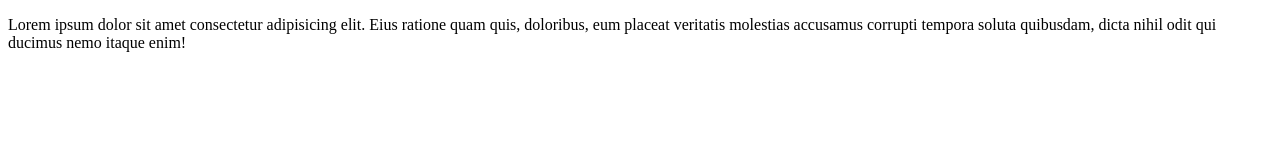
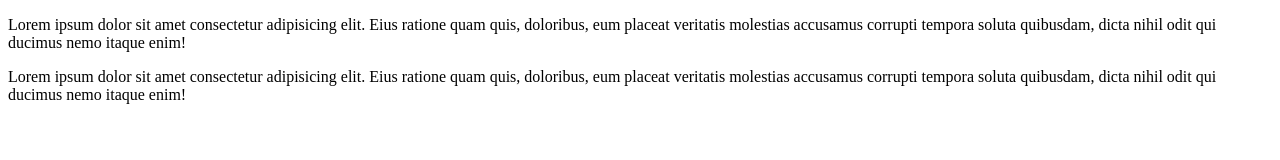
Before and after one commit to israelrochina/proyectoGit, a plain HTML site: page index.html in a window 1280 px wide. Drawn offline with Linux system fonts and the light colour scheme.

Commit message:
segundo parrafo

```diff
--- a/index.html
+++ b/index.html
@@ -10,5 +10,9 @@
     <p>Lorem ipsum dolor sit amet consectetur adipisicing elit.
         Eius ratione quam quis, doloribus, eum placeat veritatis molestias
          accusamus corrupti tempora soluta quibusdam, dicta nihil odit qui ducimus nemo itaque enim!</p>
+
+         <p>Lorem ipsum dolor sit amet consectetur adipisicing elit.
+                Eius ratione quam quis, doloribus, eum placeat veritatis molestias
+                 accusamus corrupti tempora soluta quibusdam, dicta nihil odit qui ducimus nemo itaque enim!</p>
 </body>
 </html>
```
